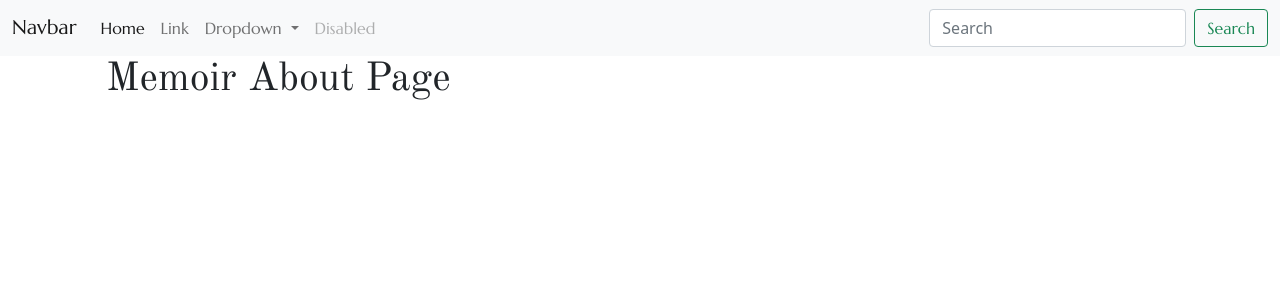
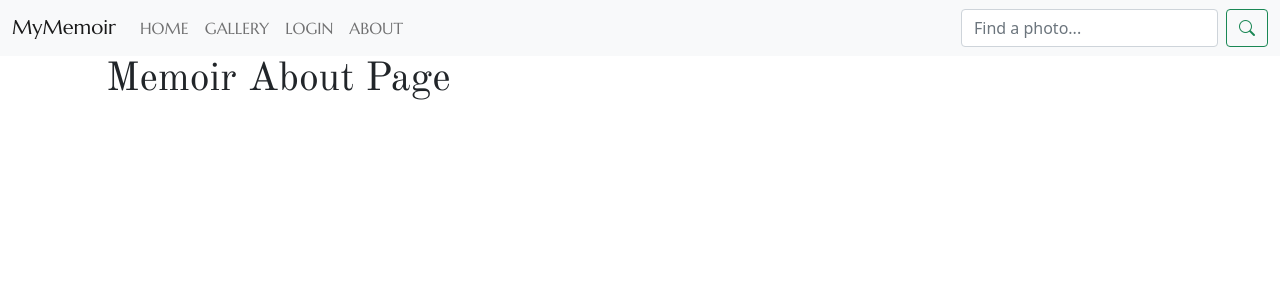
Before and after one commit to ShaviyaVictor/Django-photo-gallery, a Django app: page /about/ in a window 1280 px wide. Shown: the top 300 px of the page. Run offline with Django 4.2, Linux system fonts and the light colour scheme.

Commit message:
Add the NavBar

```diff
--- a/memoir/templates/memoir/base.html
+++ b/memoir/templates/memoir/base.html
@@ -33,36 +33,30 @@
 
     <nav class="navbar navbar-expand-lg navbar-light bg-light">
       <div class="container-fluid">
-        <a class="navbar-brand" href="#">Navbar</a>
+        <a class="navbar-brand" href="#">MyMemoir</a>
         <button class="navbar-toggler" type="button" data-bs-toggle="collapse" data-bs-target="#navbarSupportedContent" aria-controls="navbarSupportedContent" aria-expanded="false" aria-label="Toggle navigation">
           <span class="navbar-toggler-icon"></span>
         </button>
         <div class="collapse navbar-collapse" id="navbarSupportedContent">
           <ul class="navbar-nav me-auto mb-2 mb-lg-0">
             <li class="nav-item">
-              <a class="nav-link active" aria-current="page" href="#">Home</a>
+              <a class="nav-link" aria-current="page" href="#">HOME</a>
             </li>
             <li class="nav-item">
-              <a class="nav-link" href="#">Link</a>
-            </li>
-            <li class="nav-item dropdown">
-              <a class="nav-link dropdown-toggle" href="#" id="navbarDropdown" role="button" data-bs-toggle="dropdown" aria-expanded="false">
-                Dropdown
-              </a>
-              <ul class="dropdown-menu" aria-labelledby="navbarDropdown">
-                <li><a class="dropdown-item" href="#">Action</a></li>
-                <li><a class="dropdown-item" href="#">Another action</a></li>
-                <li><hr class="dropdown-divider"></li>
-                <li><a class="dropdown-item" href="#">Something else here</a></li>
-              </ul>
+              <a class="nav-link" href="#">GALLERY</a>
             </li>
             <li class="nav-item">
-              <a class="nav-link disabled">Disabled</a>
+              <a class="nav-link" href="#">LOGIN</a>
+            </li>
+            <li class="nav-item">
+              <a class="nav-link" href="#">ABOUT</a>
             </li>
           </ul>
           <form class="d-flex">
-            <input class="form-control me-2" type="search" placeholder="Search" aria-label="Search">
-            <button class="btn btn-outline-success" type="submit">Search</button>
+            <input class="form-control me-2" type="search" placeholder="Find a photo..." aria-label="Search">
+            <button class="btn btn-outline-success" type="submit">
+              <i class="bi bi-search"></i>
+            </button>
           </form>
         </div>
       </div>
```
